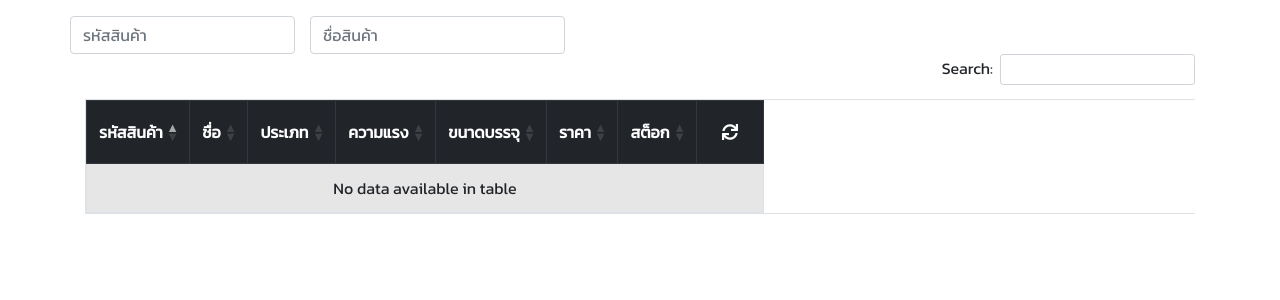
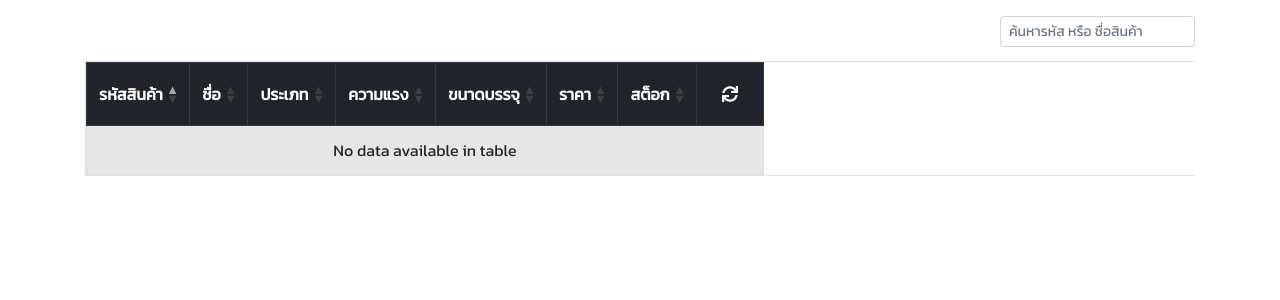
Before and after one commit to ThanakitKongKang/Herb_Internship, a PHP site: page / in a window 1280 px wide. Shown: the part 59-359 px from the top of the page. Run offline with PHP 8.4, Linux system fonts and the light colour scheme; data that the repository does not hold is empty; some libraries are stand-ins or nearby versions.

Commit message:
100% Search func.

```diff
--- a/header.php
+++ b/header.php
@@ -47,6 +47,10 @@
                         <a class="dropdown-item table-height-change" href="#.php" data-height="400">400 px</a>
                         <a class="dropdown-item table-height-change" href="#.php" data-height="500">500 px</a>
                         <a class="dropdown-item table-height-change" href="#.php" data-height="600">600 px</a>
+                        <a class="dropdown-item table-height-change" href="#.php" data-height="700">700 px</a>
+                        <a class="dropdown-item table-height-change" href="#.php" data-height="800">800 px</a>
+                        <a class="dropdown-item table-height-change" href="#.php" data-height="900">900 px</a>
+                        <a class="dropdown-item table-height-change" href="#.php" data-height="1000">1000 px</a>
 
                     </div>
                 </li>
--- a/index.php
+++ b/index.php
@@ -39,10 +39,10 @@ include_once($path);
 
 
         <div class="my-3">
-            <div class="row">
-                <div class="col-1.5"><input type="text" class="code_filter form-control" id="code_filter" placeholder="รหัสสินค้า"></div>
+            <!-- <div class="row">
+                <div class="col-2"><input type="text" class="code_filter form-control" id="code_filter" placeholder="รหัสสินค้า"></div>
                 <div class="col-3"><input type="text" class="name_filter form-control" id="name_filter" placeholder="ชื่อสินค้า"></div>
-            </div>
+            </div> -->
             <table class="table table-striped table-responsive table-bordered table-hover" id="product" data-page-length='25'>
 
                 <thead class="thead-dark">
@@ -131,21 +131,20 @@ include_once($path);
         }, 30000);
     }
 
-    function filterCode() {
-        $('#product').DataTable().column(0).search(
-            $('#code_filter').val(),
-        ).draw();
-    }
+    // function filterCode() {
+    //     $('#product').DataTable().column(0).search(
+    //         $('#code_filter').val(),
+    //     ).draw();
+    // }
 
-    function filterName() {
-        $('#product').DataTable().column(1).search(
-            $('#name_filter').val(),
-        ).draw();
-    }
+    // function filterName() {
+    //     $('#product').DataTable().column(1).search(
+    //         $('#name_filter').val(),
+    //     ).draw();
+    // }
 
 
     $(document).ready(function() {
-        document.getElementsByClassName("form-control form-control-sm").type = "hidden";
         var table = $('#product').DataTable({
             scrollY: 500,
             scrollX: false,
@@ -157,9 +156,19 @@ include_once($path);
             // "searching": false,
 
             "columnDefs": [{
-                "targets": 'no-sort',
-                "orderable": false,
-            }]
+                    "targets": 'no-sort',
+                    "orderable": false,
+                },
+                {
+                    "targets": [2, 3, 4, 5, 6],
+                    "searchable": false,
+                }
+            ],
+
+            language: {
+                search: "_INPUT_",
+                searchPlaceholder: "ค้นหารหัส หรือ ชื่อสินค้า"
+            }
 
 
         });
@@ -175,9 +184,19 @@ include_once($path);
                 info: false,
 
                 "columnDefs": [{
-                    "targets": 'no-sort',
-                    "orderable": false,
-                }]
+                        "targets": 'no-sort',
+                        "orderable": false,
+                    },
+                    {
+                        "targets": [2, 3, 4, 5, 6],
+                        "searchable": false,
+                    }
+                ],
+
+                language: {
+                    search: "_INPUT_",
+                    searchPlaceholder: "ค้นหารหัส หรือ ชื่อสินค้า"
+                }
 
             });
 
@@ -206,14 +225,15 @@ include_once($path);
 
         });
 
-        $('input.code_filter').on('keyup', function() {
-            filterCode();
-        });
-        $('input.name_filter').on('keyup', function() {
-            filterName();
-        });
+        // $('input.code_filter').on('keyup', function() {
+        //     filterCode();
+        // });
+        // $('input.name_filter').on('keyup', function() {
+        //     filterName();
+        // });
 
-
+        // document.getElementsByClassName("form-control form-control-sm").placeholder = "ค้นหารหัส หรือ ชื่อสินค้า";
+        // document.getElementByClass("product_filter").placeholder = "ค้นหารหัส หรือ ชื่อสินค้า";
     });
 
     $('.clear-cart').click(function() {
```
